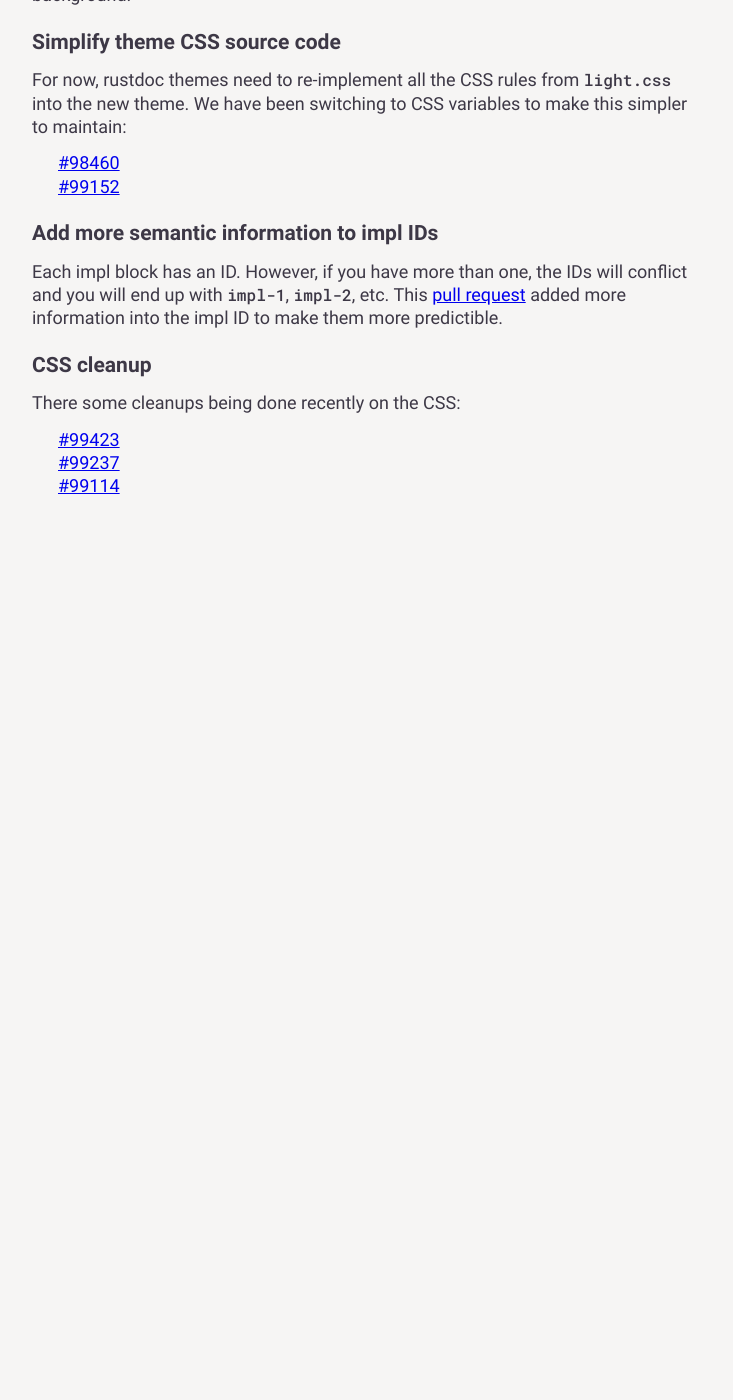
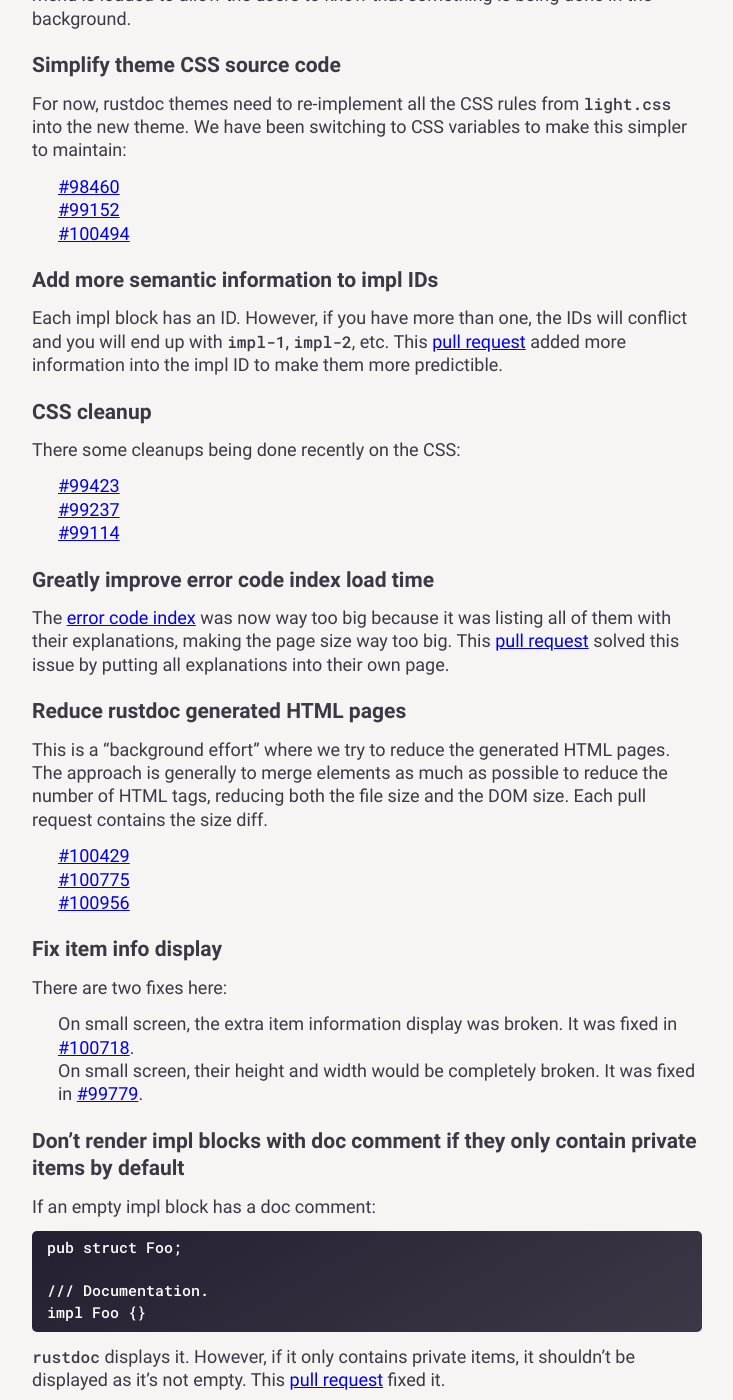
Before and after one commit to yijunyu/trusted-programming.github.io, a Jekyll site: the page built from articles/rustdoc.md, in a window 1280 px wide and 1400 px high, scrolled down 11476 px. Shown: the whole window, without its empty margins (273-1006 px from the left). Built offline with Jekyll 4.4.1, drawn with Linux system fonts in a browser that asks for light colours; comment, search, counter and statistics services are not loaded; before the commit the page ends 12023 px from its top, so only the background shows below that; some of the changed text lies outside the part shown.

Commit message:
Add more rustdoc contributions

````diff
--- a/articles/rustdoc.md
+++ b/articles/rustdoc.md
@@ -420,6 +421,7 @@
 
  * [#98460](https://github.com/rust-lang/rust/pull/98460)
  * [#99152](https://github.com/rust-lang/rust/pull/99152)
+ * [#100494](https://github.com/rust-lang/rust/pull/100494)
 
 ### Add more semantic information to impl IDs
 
@@ -432,3 +434,65 @@
  * [#99423](https://github.com/rust-lang/rust/pull/99423)
  * [#99237](https://github.com/rust-lang/rust/pull/99237)
  * [#99114](https://github.com/rust-lang/rust/pull/99114)
+
+### Greatly improve error code index load time
+
+The [error code index](https://doc.rust-lang.org/nightly/error-index.html) was now way too big because it was listing all of them with their explanations, making the page size way too big. This [pull request](https://github.com/rust-lang/rust/pull/100922) solved this issue by putting all explanations into their own page.
+
+### Reduce rustdoc generated HTML pages
+
+This is a "background effort" where we try to reduce the generated HTML pages. The approach is generally to merge elements as much as possible to reduce the number of HTML tags, reducing both the file size and the DOM size. Each pull request contains the size diff.
+
+ * [#100429](https://github.com/rust-lang/rust/pull/100429)
+ * [#100775](https://github.com/rust-lang/rust/pull/100775)
+ * [#100956](https://github.com/rust-lang/rust/pull/100956)
+
+### Fix item info display
+
+There are two fixes here:
+
+ 1. On small screen, the extra item information display was broken. It was fixed in [#100718](https://github.com/rust-lang/rust/pull/100718).
+ 2. On small screen, their height and width would be completely broken. It was fixed in [#99779](https://github.com/rust-lang/rust/pull/99779).
+
+### Don't render impl blocks with doc comment if they only contain private items by default
+
+If an empty impl block has a doc comment:
+
+```rust
+pub struct Foo;
+
+/// Documentation.
+impl Foo {}
+```
+
+`rustdoc` displays it. However, if it only contains private items, it shouldn't be displayed as it's not empty. This [pull request](https://github.com/rust-lang/rust/pull/100323) fixed it.
+
+### Remove extra whitespace
+
+This is small improvement for the size of the generated HTML files: there were extra whitespace characters generated that were unneeded. This [pull request](https://github.com/rust-lang/rust/pull/99904) removed them, allowing to reduce a bit the global size.
+
+### Big source code cleanup
+
+`rustdoc` is internally converting `rustc` types into its own so they're easier to handle. To do so, we used a trait named `Clean`. However, it was making very complicated to browse the source code because we didn't know which implementation was called every time. Considering how big this change is, I split it into multiple pull requests:
+
+ * [#99638](https://github.com/rust-lang/rust/pull/99638)
+ * [#99672](https://github.com/rust-lang/rust/pull/99672)
+ * [#99850](https://github.com/rust-lang/rust/pull/99850)
+ * [#99950](https://github.com/rust-lang/rust/pull/99950)
+ * [#99980](https://github.com/rust-lang/rust/pull/99980)
+ * [#100005](https://github.com/rust-lang/rust/pull/100005)
+ * [#100057](https://github.com/rust-lang/rust/pull/100057)
+ * [#100104](https://github.com/rust-lang/rust/pull/100104)
+ * [#100138](https://github.com/rust-lang/rust/pull/100138)
+ * [#100166](https://github.com/rust-lang/rust/pull/100166)
+ * [#100193](https://github.com/rust-lang/rust/pull/100193)
+ * [#100212](https://github.com/rust-lang/rust/pull/100212)
+ * [#100281](https://github.com/rust-lang/rust/pull/100281)
+ * [#100319](https://github.com/rust-lang/rust/pull/100319)
+ * [#100370](https://github.com/rust-lang/rust/pull/100370)
+ * [#100447](https://github.com/rust-lang/rust/pull/100447)
+ * [#100523](https://github.com/rust-lang/rust/pull/100523)
+
+### Improve appearance of the search crate filter
+
+This [pull request](https://github.com/rust-lang/rust/pull/100374) improved the display of the search crate filter dropdown.
````
Also changed, not shown: other parts of articles/rustdoc.md (+1 -0 lines).
